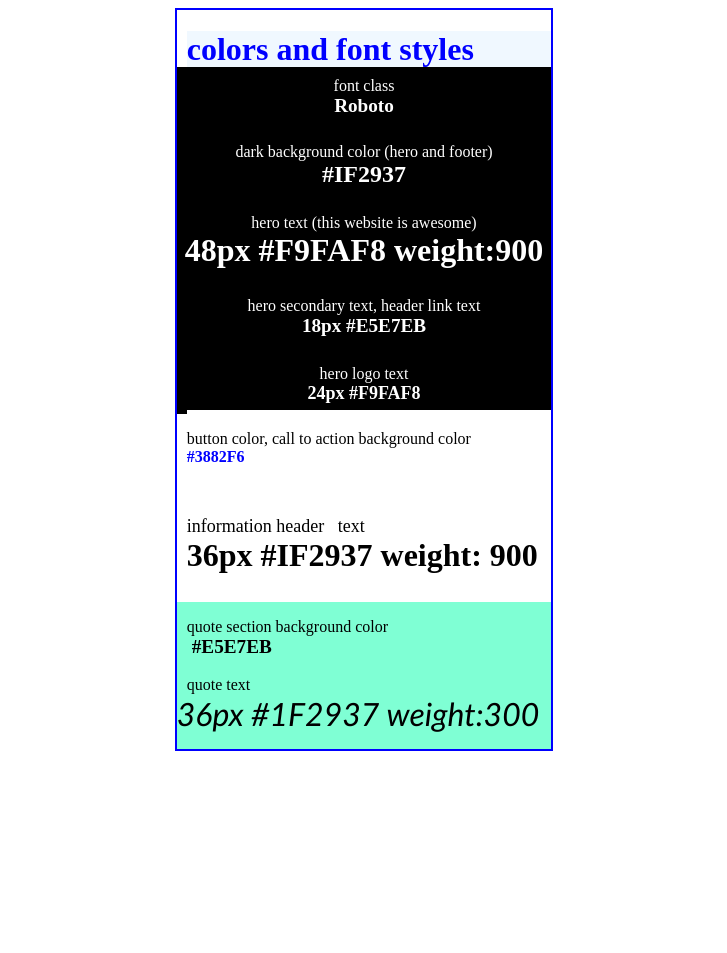
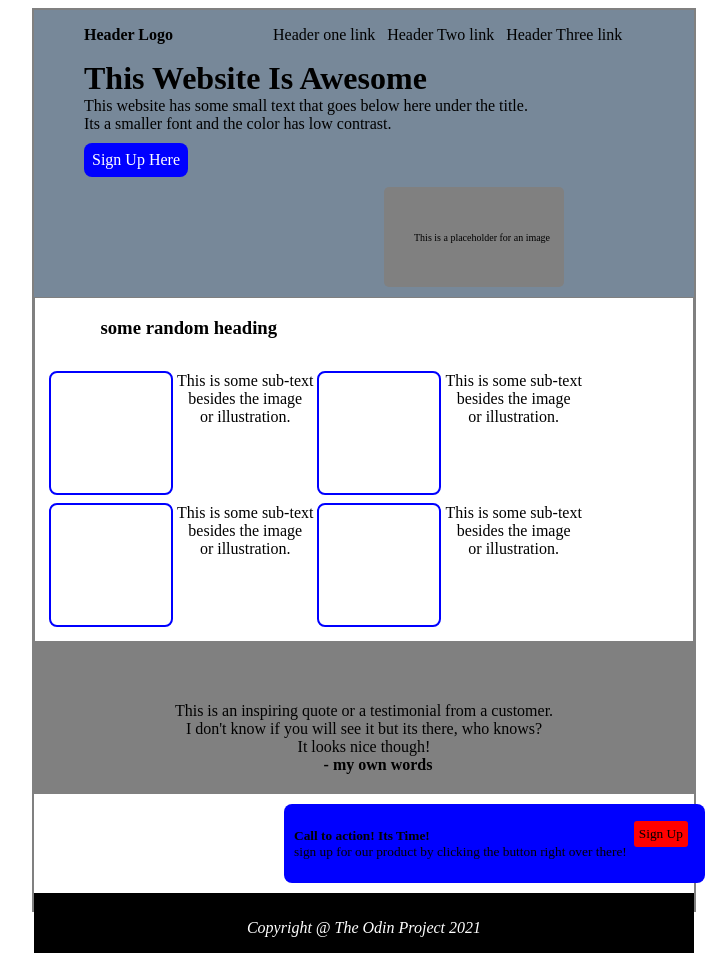
Before and after one commit to stadi-GH/Project-Landing-page, a plain HTML site: page index.html in a window 1280 px wide. Shown: the whole page, without its empty margins (276-1003 px from the left). Before the commit the page ends 800 px from the top, so only its background shows below. Drawn offline with Linux system fonts and the light colour scheme.

Commit message:
add files via upload for image two
Added the html and css files for the second image

```diff
--- a/index.html
+++ b/index.html
@@ -1,56 +1,49 @@
-
 <!DOCTYPE html>
 <html lang="en">
 <head>
     <meta charset="UTF-8">
     <meta name="viewport" content="width=device-width, initial-scale=1.0">
-    <title>DOCUMENT</title>
     <link rel="stylesheet" href="stylesheets.css">
+    <title>HOMEPAGE</title>
 </head>
 <body>
 <div class="main-wrapper">
-  <div class="header">
-    <h1>colors and font styles </h1>
+    <div class="first-wrapper">
+        <p> <b>Header Logo</b>  &nbsp;&nbsp;&nbsp;&nbsp;&nbsp;&nbsp;&nbsp;&nbsp;&nbsp;&nbsp;&nbsp;&nbsp;&nbsp;&nbsp;&nbsp;&nbsp;&nbsp;&nbsp;&nbsp;&nbsp;&nbsp;&nbsp;&nbsp;<span class="blue-highlight"> Header one link &nbsp; Header Two link &nbsp; Header Three link </span>   </p>
+        <div class="info-1-box">  <div class="info-1a-box"> <b>This Website Is Awesome</b></div> This website has some small text that goes below here under the title.<br> Its a smaller font and the color has low contrast.
+           <div class="signup-box"> Sign Up Here</div> <div class="image-placeholder"> This is a placeholder for an image</div>
+        </div>
+
     </div>
-  </div class="body">
-      <p class="mixed-text">
-     font class <br> <span class="big-text"> <strong>Roboto</strong> </span>
-      </p>
+    <div class="second-wrapper">
+        <h3> <b> &nbsp;&nbsp;&nbsp;&nbsp;&nbsp;&nbsp;&nbsp;&nbsp;&nbsp;&nbsp;&nbsp;&nbsp;&nbsp; some random heading</b></h3>
+        <div class="container">
+            <div class="box"></div> <p class="description"> This is some sub-text <br>besides the image<br> or illustration.</p>
+            <div class="box"></div>  <p class="description"> This is some sub-text <br>besides the image<br> or illustration.</p>
+            <div class="box"></div> <p class="description"> This is some sub-text<br> besides the image <br>or illustration.</p>
+            <div class="box"></div> <p class="description"> This is some sub-text <br>besides the image<br> or illustration.</p>
+        </div>
 
-     <p class="second-mixed">
-        dark background color (hero and footer) <br> <span class="second-big">
-            <strong> #IF2937</strong>
-        </span>
-     </p>
-     <p class="third-mixed"> hero text (this website is awesome) <br>
-          <span class="third-big"> <strong> 48px #F9FAF8 weight:900</strong></span>
-     </p>
-     <p class="fourth-mixed"> hero secondary text, header link text <br><span class="fourth-big">
-      <b> 18px #E5E7EB</b> </span>
-     </p>
-     <p class="fifth-mixed"> hero logo text <br> <span class="fifth-big">
-        <strong> 24px #F9FAF8</strong> </span>
-     </p>
+    </div>
+    <div class="third-wrapper">
+        <div class="box5">
+            This is an inspiring quote or a testimonial from a customer. <br>
+            I don't know if you will see it but its there, who knows?<br>
+            It looks nice though! <br>
+            &nbsp;&nbsp;&nbsp;&nbsp;&nbsp;&nbsp;&nbsp;<b>- my own words</b>
+        </div>
+    </div>
+    <div class="fourth-wrapper">
+        <div class="box6">
+            <p> <b> Call to action! Its Time!</b> <br> sign up for our product by clicking the button right over there! </p> <span>
+            <div class="signup-box2"> Sign Up</div></span>
+        </div>
+    </div>
+    <div class="fifth-wrapper">
+    <p> <em> Copyright @ The Odin Project 2021 </em></p>
     </div>
 
-   <div class="end">
-      <p class="sixth-mixed"> button color, call to action background color<br>
-       <span class="sixth-big"> <strong> #3882F6</strong></span>
-      </p>
-      <p class="seventh-mixed"> information header &nbsp;&nbsp;text <br>
-        <span class="seventh-big"><b>36px #IF2937 weight: 900</b> </span>
-      </p>
-   </div>
-
-   <div class="about">
-       <p class="eighth-mixed"> quote section background color <br>
-        <span class="eighth-big"> <b> #E5E7EB</b></span>
-        <span class="spacer"></span> <br> quote text <br>
-        <span class="ninth-big"> <em> 36px #1F2937 weight:300</em></span>
-       </p>
-   </div>
 
 </div>
-
 </body>
 </html>
--- a/stylesheets.css
+++ b/stylesheets.css
@@ -1,169 +1,158 @@
+
+.main-wrapper{
+    display:flex;
+    flex-direction:column;
+    align-content: center;
+    background-color: white;
+    padding: 0;
+    margin-left: 300px;
+    margin-right: 300px;
+    height: 900px;
+    width: fit-content;
+    border: 2px solid grey;
+    flex: 1;
+}
+
+.first-wrapper{
+    display: flex;
+    flex-direction:column;
+    background-color:lightslategray;
+    padding-left: 50px;
+    padding-right: 50px;
+
+}
+
+.info-1-box{
+    display:flex;
+    flex-direction: column;
+    height: fit-content;
+    width:fit-content;
+
+}
+
+.info-1a-box{
+    display:flex;
+    flex-direction: column;
+    font-size: xx-large;
+}
+
+.signup-box{
+    color:white;
+    background-color:blue;
+    padding: 8px;
+    margin-top:10px;
+    width: fit-content;
+    border-radius: 8px;
+}
+
+.image-placeholder{
+    color:beige;
+    background-color:grey;
+    color:black ;
+    align-content: center;
+    padding-left: 30px;
+    padding-right: 30px;
+    margin-top: 10px;
+    margin-bottom: 10px;
+    margin-left:300px;
+    height:100px;
+    width: 120px;
+    border-radius: 5px;
+    white-space: nowrap;
+    overflow: hidden;
+    font-size: x-small;
+
+
+}
+.second-wrapper{
+    display:flex;
+    flex-direction: column;
+    align-content: center;
+    border: 1px solid grey;
+
+}
+.container{
+    display:flex;
+    flex-direction: row;
+    padding: 10px;
+    flex-wrap: wrap;
+}
+
+.box{
+    padding: 10px;
+    margin: 4px;
+    border: 2px solid blue;
+    height: 100px;
+    width: 100px;
+    border-radius: 8px;
+
+}
+
+.description{
+    margin-top: 5px;
+    font-size: medium;
+    text-align:center;
+}
+
+.third-wrapper{
+  display: flex;
+  flex-direction: column;
+  background-color:grey;
+  text-align:center;
+  padding: 20px;
+  padding-top: 60px;
+  margin: 0;
+  width: auto;
+  height: 150px;
+
+}
+
+.fourth-wrapper{
+    display: flex;
+    flex-direction: column;
+    background-color: white;
+    height: 150px;
+    justify-content: center;
+}
+
+.box6{
+    display: flex;
+    justify-content: flex-end;
+    background-color: blue;
+    font-size: smaller;
+    padding: 10px;
+    margin: 10px;
+    margin-left: 250px;
+    margin-right: -30px;
+    align-content: center;
+    height: fit-content;
+    width: fit-content;
+    border-radius: 8px;
+
+}
+
+.signup-box2{
+    display:flex;
+    flex-direction: column;
+    background-color: red;
+    padding: 5px;
+    margin: 5px;
+    margin-top: 15x;
+    border: 2px solid blue;
+    width: fit-content;
+    border-radius: 5px;
+}
+
+.fifth-wrapper{
+     display: flex;
+     flex-direction: column;
+     flex-grow: 1;
+     color: white;
+     background-color: black;
+     align-items: center;
+     height: auto;
+     padding-top: 10px;
 
 
 
- body{
-    display:flex;
-    flex-direction: column;
-    text-align: center;
-    color:default;
-    border: 2px solid blue;
-    width:fit-content;
-    margin-left: auto;
-    margin-right:auto;
-
- }
-
-.header{
-
-   color:blue ;
-   background-color: aliceblue;
-   padding-bottom: 7px;
-   text-align: left;
-   margin-left: 10px;
 }
-
-.mixed-text{
-   color:white;
-   background-color:black;
-   display:flex;
-   flex-direction: column;
-   padding-top:10px;
-   padding-bottom: 10px;
-   border: 0px;
-   margin-top: -30px;
-
-}
-.big-text{
-   font-size: larger;
-}
-
-.second-mixed{
-   color:white;
-   background-color: black;
-   display:flex;
-   flex-direction: column;
-   padding-top: 20px;
-   padding-bottom: 10px;
-   margin-top: -20px;
-
-}
-
-.second-big{
-   font-size: x-large;
-}
-
-.third-mixed{
-   color:white;
-   background-color: black;
-   display:flex;
-   flex-direction: column;
-   padding-top: 20px;
-   padding-bottom: 10px;
-   margin-top:-20px;
-}
-
-.third-big{
-   font-size: xx-large;
-   padding-left:3px;
-   padding-right: 3px;
-   margin-left: 5px;
-   margin-right: 5px;
-}
-
-.fourth-mixed{
-   color:white;
-   background-color: black;
-   display:flex;
-   flex-direction: column;
-   padding-top:20px;
-   padding-bottom: 10px;
-   margin-top:-18px;
-}
-
-.fourth-big{
-   font-size: larger;
-   font-weight:600 ;
-}
-
-.fifth-mixed{
-   color:white;
-   background-color: black;
-   display:flex;
-   flex-direction: column;
-   padding-top:20px;
-   padding-bottom: 10px;
-   margin-top: -18px;
-}
-
-.fifth-big{
-   font-size: large;
-
-}
-
-.sixth-mixed{
-   color:black;
-   background-color: white;
-   display:flex;
-   flex-direction: column;
-   padding-top: 20px;
-   padding-bottom:10px;
-   margin-top:-20px;
-   margin-left: 10px;
-   text-align:left;
-   margin-left:10px;
-   margin-bottom: 20px;
-}
-
-.sixth-big{
-   color:blue;
-
-}
-
-.seventh-mixed{
-   color:black;
-   background-color:white;
-   display:flex;
-   padding-top:20px;
-   padding-bottom: 10px;
-   margin-left:0px;
-   flex-direction: column;
-   font-size: large;
-   text-align: left;
-   margin-left:10px;
-
-}
-
-.seventh-big{
-   font-size:xx-large;
-   font-weight: 900;
-}
-
-.about{
-   color:black;
-   background-color: aquamarine;
-   display:flex;
-   flex-direction: column;
-   padding-top: -30px;
-}
-
-.eighth-mixed{
-   display: flex;
-   flex-direction:column;
-   text-align:left;
-   margin-left:10px;
-
-}
-
-.eighth-big{
-   font-size: larger;
-   text-align: left;
-   margin-left:5px;
-}
-
-.ninth-big{
-   font-size: xx-large;
-   font-weight: 300;
-   font-family: 'Gill Sans', 'Gill Sans MT', Calibri, 'Trebuchet MS', sans-serif;
-   margin-left: -10px;
-   margin-right: -20px;
-}
```
